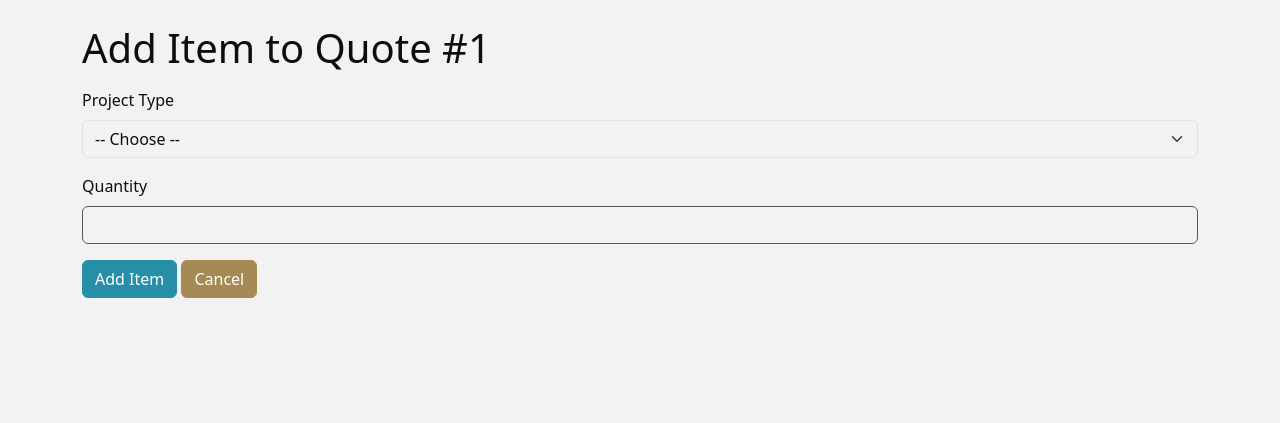
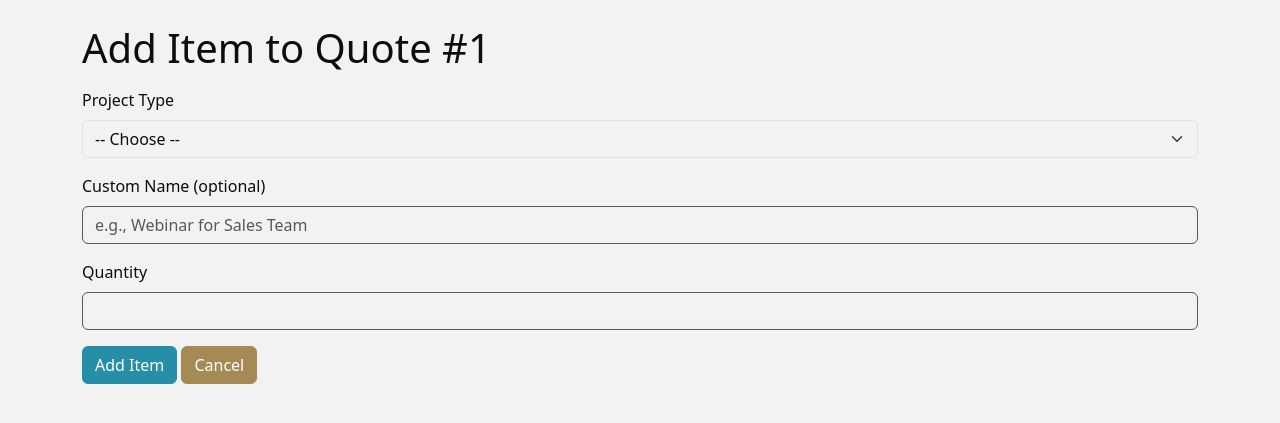
Before and after one commit to sbcybersolutions/quote-app, a Flask app: page /quote/1/add-item in a window 1280 px wide. Shown: the part 56-479 px from the top of the page. Run offline with Flask 3, Linux system fonts and the light colour scheme; tables that the repository leaves empty hold one stand-in row (values such as "Sample post").

Commit message:
added custom name field in quote detail

```diff
--- a/app/models/quote.py
+++ b/app/models/quote.py
@@ -17,6 +17,7 @@ class QuoteItem(db.Model):
     id               = db.Column(db.Integer, primary_key=True)
     quote_id         = db.Column(db.Integer, db.ForeignKey('quote.id', ondelete='CASCADE'), nullable=False)
     project_type_id  = db.Column(db.Integer, db.ForeignKey('project_type.id', ondelete='RESTRICT'), nullable=False)
+    custom_label = db.Column(db.String(100), nullable=True)
     quantity         = db.Column(db.Integer, nullable=False, default=1)
 
     quote        = db.relationship('Quote', back_populates='items')
--- a/app/routes/quotes.py
+++ b/app/routes/quotes.py
@@ -23,6 +23,7 @@ def add_quote_item(quote_id: int):
     if request.method == 'POST':
         project_type_id: str = request.form.get('project_type', '').strip()
         quantity: int = request.form.get('quantity', type=int) # type: ignore
+        custom_label = request.form.get('custom_label', '').strip()
 
         if not project_type_id or not quantity or quantity <= 0:
             flash('Please select a project type and enter a valid quantity.', 'danger')
@@ -31,7 +32,8 @@ def add_quote_item(quote_id: int):
         item = QuoteItem(
             quote_id=quote.id, # type: ignore
             project_type_id=int(project_type_id), # type: ignore # type: ignore
-            quantity=quantity # type: ignore
+            quantity=quantity, # type: ignore
+            custom_label=custom_label # type: ignore
         )
         db.session.add(item)
         db.session.commit()
--- a/app/templates/add_item.html
+++ b/app/templates/add_item.html
@@ -17,6 +17,11 @@
     </div>
 
     <div class="mb-3">
+        <label class="form-label">Custom Name (optional)</label>
+        <input type="text" class="form-control" name="custom_label" placeholder="e.g., Webinar for Sales Team">
+    </div>
+
+    <div class="mb-3">
       <label class="form-label">Quantity</label>
       <input type="number" class="form-control" name="quantity" min="1" required>
     </div>
```
Also changed, not shown: app/templates/quote_detail.html (+10 -2 lines).
